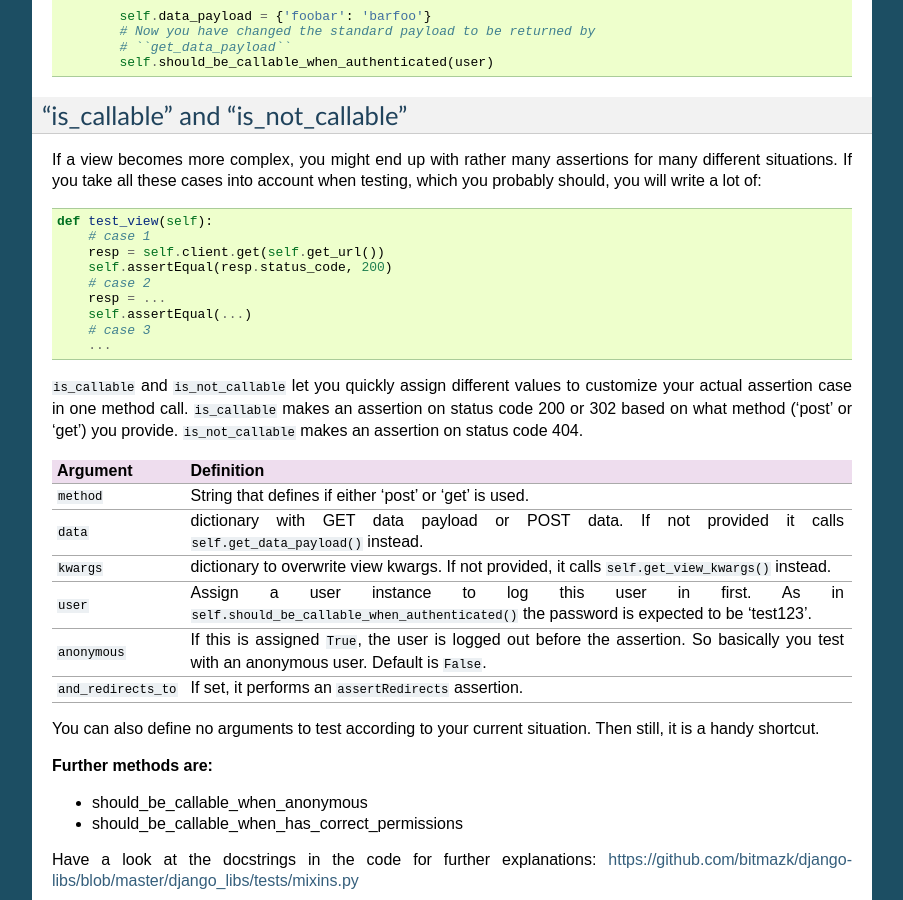
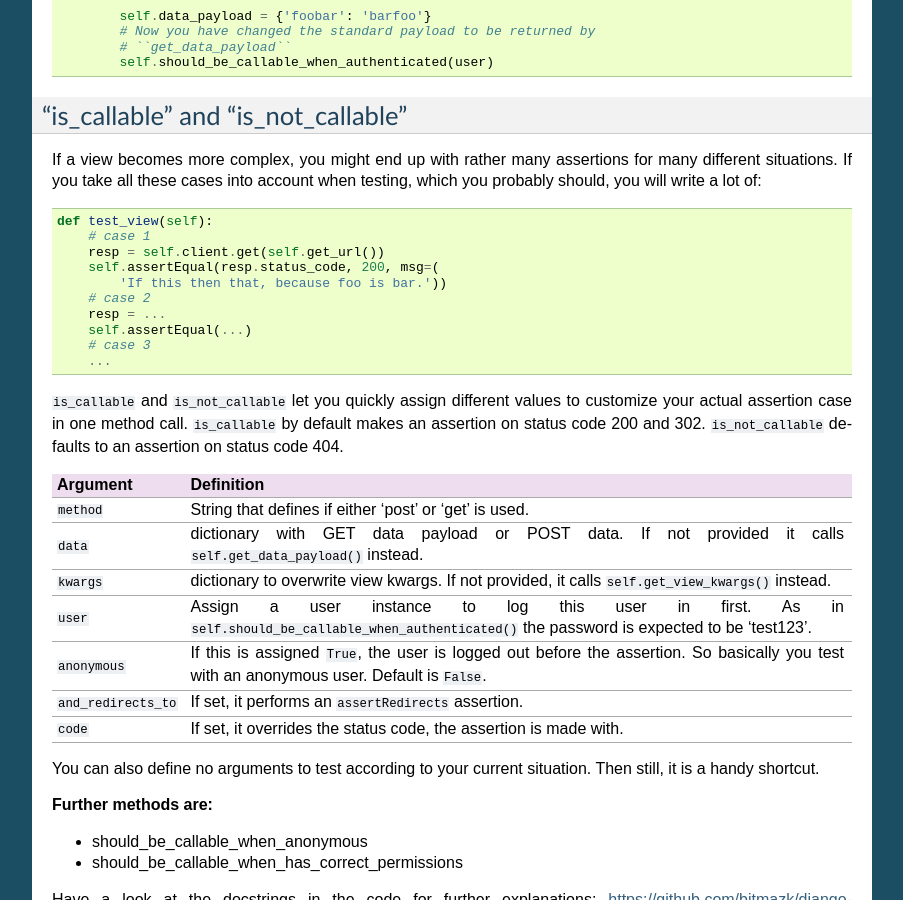
Before and after one commit to bitlabstudio/django-libs, a Sphinx documentation site: the page built from docs/test_mixins.rst, in a window 1280 px wide and 900 px high, scrolled down 2752 px. Shown: the whole window, without its empty margins (198-1101 px from the left). Built offline with Sphinx 7.4.7, drawn with Linux system fonts in a browser that asks for light colours; formulas are drawn with MathJax 3.

Commit message:
Updated docs.

```diff
--- a/docs/test_mixins.rst
+++ b/docs/test_mixins.rst
@@ -179,7 +179,8 @@ testing, which you probably should, you will write a lot of::
     def test_view(self):
         # case 1
         resp = self.client.get(self.get_url())
-        self.assertEqual(resp.status_code, 200)
+        self.assertEqual(resp.status_code, 200, msg=(
+            'If this then that, because foo is bar.'))
         # case 2
         resp = ...
         self.assertEqual(...)
@@ -188,9 +189,8 @@ testing, which you probably should, you will write a lot of::
 
 ``is_callable`` and ``is_not_callable`` let you quickly assign different values
 to customize your actual assertion case in one method call.
-``is_callable`` makes an assertion on status code 200 or 302 based on what
-method ('post' or 'get') you provide.
-``is_not_callable`` makes an assertion on status code 404.
+``is_callable`` by default makes an assertion on status code 200 and 302.
+``is_not_callable`` defaults to an assertion on status code 404.
 
 
 +----------------------+-----------------------------------------------------------+
@@ -214,6 +214,9 @@ method ('post' or 'get') you provide.
 +----------------------+-----------------------------------------------------------+
 | ``and_redirects_to`` | If set, it performs an ``assertRedirects`` assertion.     |
 +----------------------+-----------------------------------------------------------+
+| ``code``             | If set, it overrides the status code, the assertion is    |
+|                      | made with.                                                |
++----------------------+-----------------------------------------------------------+
 
 You can also define no arguments to test according to your current situation.
 Then still, it is a handy shortcut.
```
